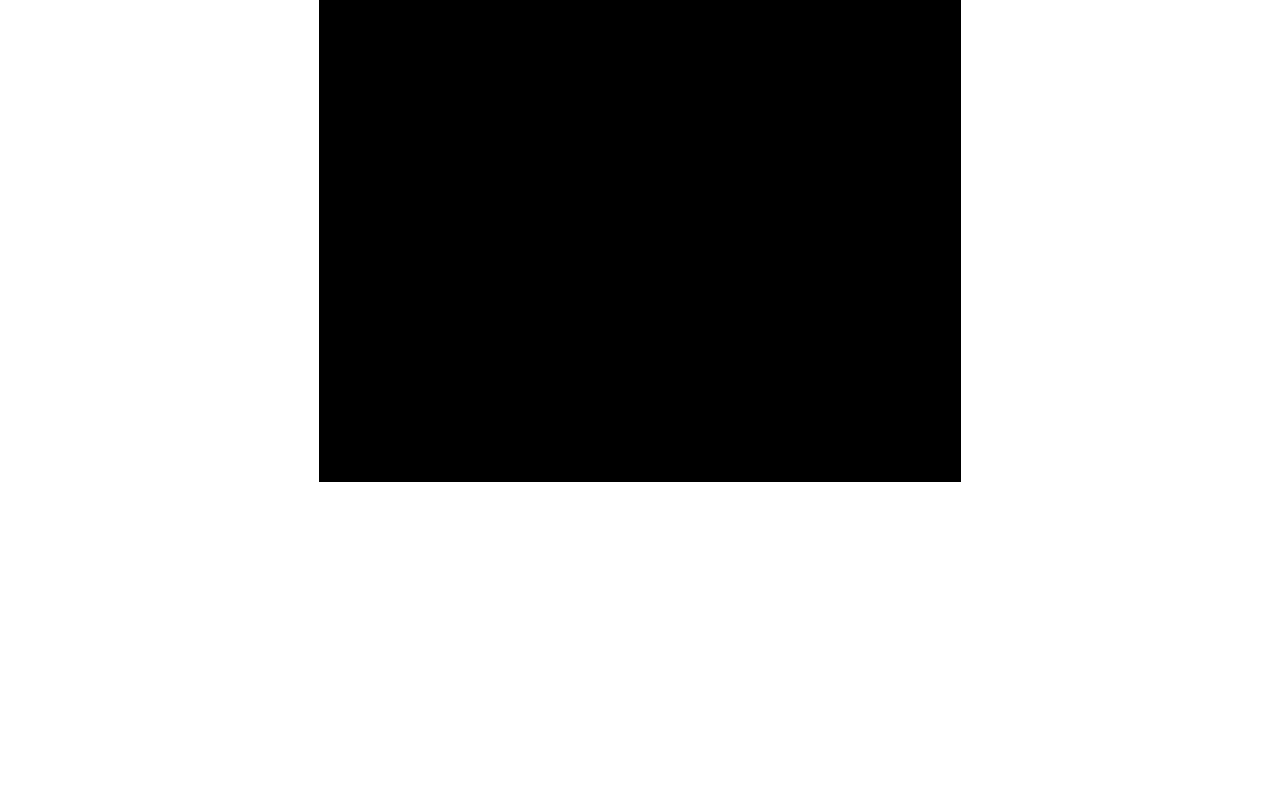
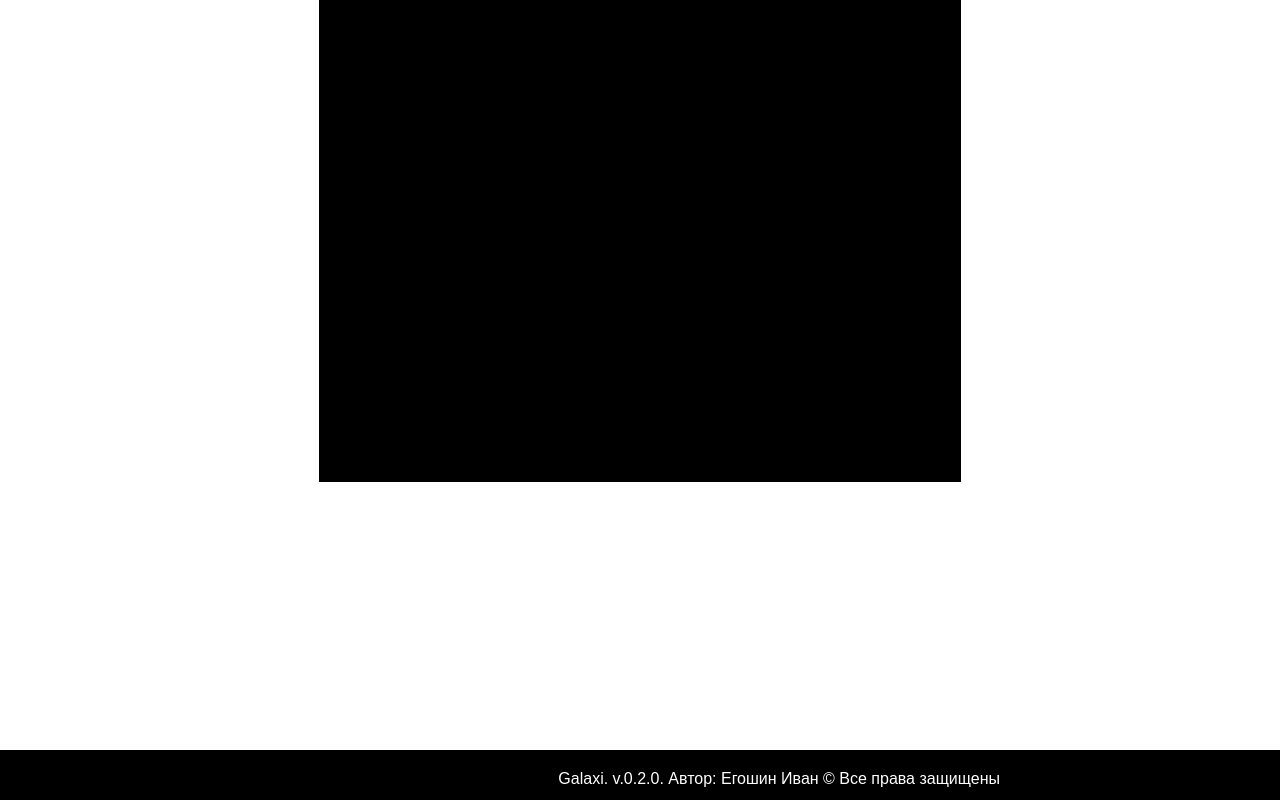
Before and after one commit to Isckatel/Gelaxi, a website: page app/index.html in a window 1280 px wide. Drawn offline with nearby package versions, Linux system fonts and the light colour scheme; files that its build step writes are made by us from their sources.

Commit message:
футер страницы

```diff
--- a/app/index.html
+++ b/app/index.html
@@ -4,11 +4,18 @@
     <meta charset="utf-8">
     <meta name="viewport" content="width=device-width, initial-scale=1.0">
     <link rel="stylesheet" href="css/main.css">
-    <title>Gelaxi</title>
+    <title>Galaxi</title>
   </head>
   <body>
+    <div class="container">
     <div class="wrapper">
       <canvas id="canvas" width="320" height="240" style="background: #000;"></canvas>
+    </div>
+    <div class="boxFooter">
+      <div class="footer">
+        <p class="pfooter">Galaxi. v.0.2.0. Автор: Егошин Иван &copy; Все права защищены</p>
+      </div>
+    </div>
     </div>
   <script src="js/main.js"></script>
   </body>
--- a/app/scss/main.scss
+++ b/app/scss/main.scss
@@ -11,16 +11,40 @@ body {
     font-size: 1em;
     background-color: #fff;
   }
-
+.container {
+  display: flex;
+  flex-direction: column;
+  height: 100vh;
   .wrapper {
     width: 640px;
     height: 480px;
     border: 1px solid #000;
     background-color: #fff;
     margin: auto;
-}
 
     #canvas {
       width:640px;
       height: 480px;
     }
+  }
+
+  .boxFooter {
+    flex-grow: 1;
+    display: flex;
+    flex-direction: column;
+    justify-content: flex-end;
+
+    .footer {
+      color:#fff;
+      background: #000;
+      height: 50px;
+
+      .pfooter {
+        text-align: right;
+        width: 720px;
+        margin: 20px auto;
+      }
+    }
+  }
+
+}
```
Lines whose indentation alone changed are shown as unchanged.
